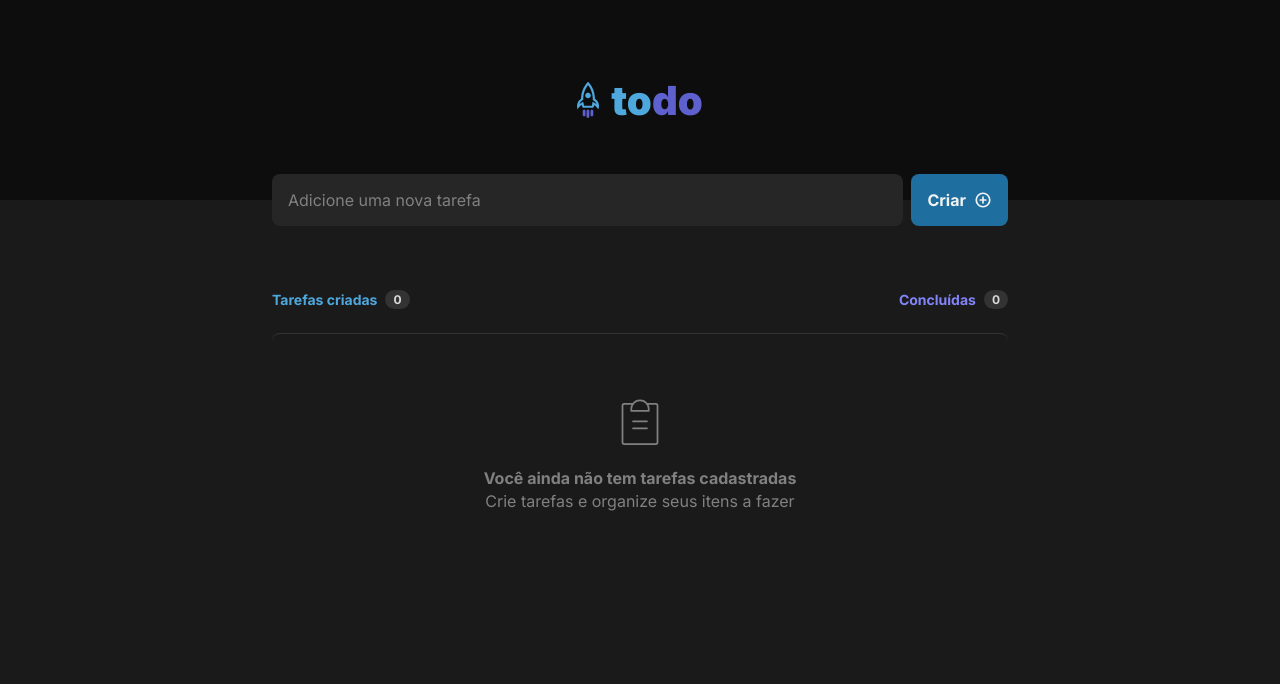
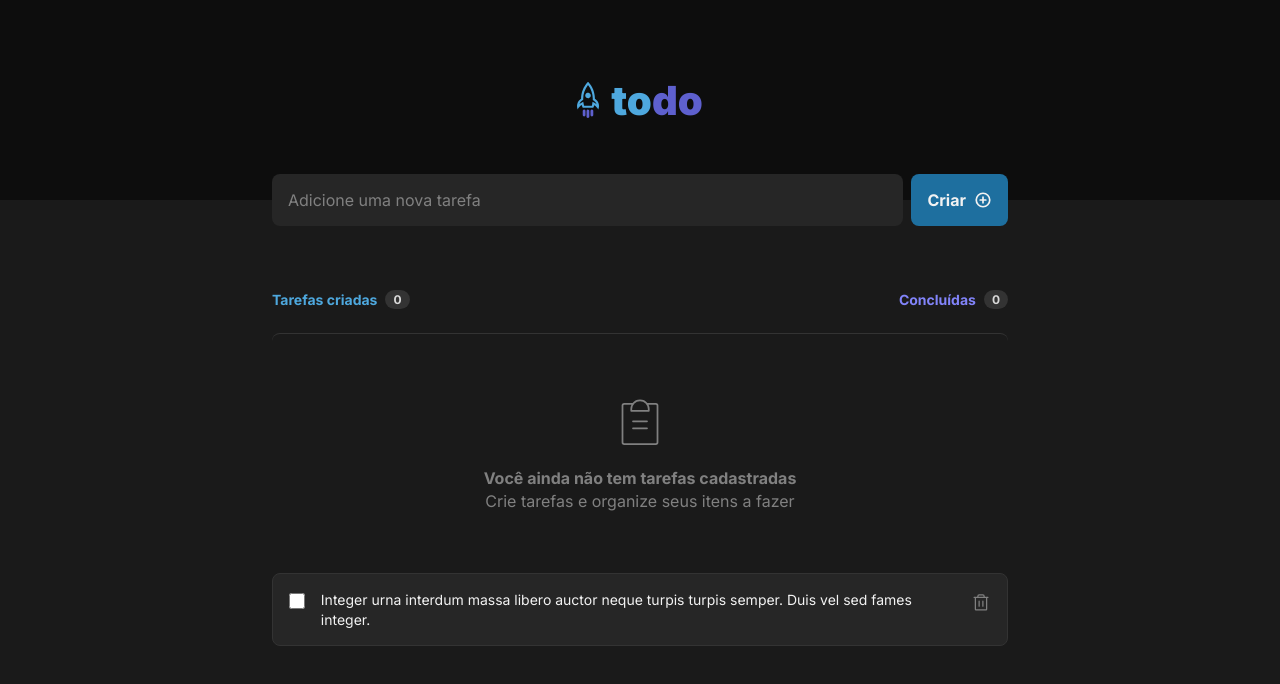
Before and after one commit to macieljuniormax/React-JS---Ignite, a React (Vite) app in the folder Challenges/01 - To Do List/: page / in a window 1280 px wide. Shown: the top 684 px of the page. Built offline with nearby package versions, Linux system fonts and the light colour scheme.

Commit message:
feat: :sparkles: item component

```diff
--- a/Challenges/01 - To Do List/src/App.tsx
+++ b/Challenges/01 - To Do List/src/App.tsx
@@ -1,9 +1,10 @@
 import { Header } from './components/Header'
-import { Header as HeaderList } from './components/Task List/Header'
+import { Header as HeaderList } from './components/List/Header'
 import { Input } from './components/Input'
 import styles from './App.module.css'
 import { CreateButton } from './components/CreateButton'
-import { Empty } from './components/Task List/Empty'
+import { Empty } from './components/List/Empty'
+import { Item } from './components/List/Item'
 
 function App() {
   return (
@@ -18,6 +19,7 @@ function App() {
         <section>
           <HeaderList />
           <Empty />
+          <Item />
         </section>
       </main>
     </div>
--- /dev/null
+++ b/Challenges/01 - To Do List/src/components/List/Item.module.css
@@ -0,0 +1,56 @@
+.container {
+  width: 100%;
+  padding: 1rem;
+  background-color: var(--gray-500);
+  border: solid 1px var(--gray-400);
+  border-radius: 8px;
+
+  display: flex;
+  justify-content: space-between;
+  align-items: flex-start;
+  gap: 0.75rem;
+}
+
+.container label {
+  display: flex;
+  align-items: flex-start;
+  gap: 1rem;
+}
+
+.container label p {
+  font-size: 0.875rem;
+  line-height: 1.4;
+}
+
+.container label p::first-line {
+  margin-top: 0;
+}
+
+.container label input[type='checkbox'] {
+  margin-top: 0.1875rem;
+  width: 1rem;
+  height: 1rem;
+  border-radius: 100%;
+  background-color: transparent;
+}
+
+.container button {
+  background: none;
+  border: none;
+  outline: none;
+  width: 1.25rem;
+  height: 1.25rem;
+  margin-top: 0.1875rem;
+}
+
+.container button svg {
+  fill: var(--gray-300);
+  width: 1.25rem;
+  height: 1.25rem;
+  transition: fill 0.2s;
+}
+
+.container button svg:hover {
+  fill: var(--red-500);
+  cursor: pointer;
+}
--- /dev/null
+++ b/Challenges/01 - To Do List/src/components/List/Item.tsx
@@ -0,0 +1,20 @@
+import styles from './Item.module.css'
+import { Trash } from '@phosphor-icons/react'
+
+export function Item() {
+  return (
+    <div className={styles.container}>
+      <label htmlFor="taskCompletionCheckbox">
+        <input id="taskCompletionCheckbox" type="checkbox" />
+        <p>
+          Integer urna interdum massa libero auctor neque turpis turpis semper.
+          Duis vel sed fames integer.
+        </p>
+      </label>
+
+      <button>
+        <Trash />
+      </button>
+    </div>
+  )
+}
```
Also changed, not shown: Challenges/01 - To Do List/src/components/List/Empty.module.css (renamed from Challenges/01 - To Do List/src/components/Task List/Empty.module.css), Challenges/01 - To Do List/src/components/List/Empty.tsx (renamed from Challenges/01 - To Do List/src/components/Task List/Empty.tsx), Challenges/01 - To Do List/src/components/List/Header.module.css (renamed from Challenges/01 - To Do List/src/components/Task List/Header.module.css), Challenges/01 - To Do List/src/components/List/Header.tsx (renamed from Challenges/01 - To Do List/src/components/Task List/Header.tsx).
